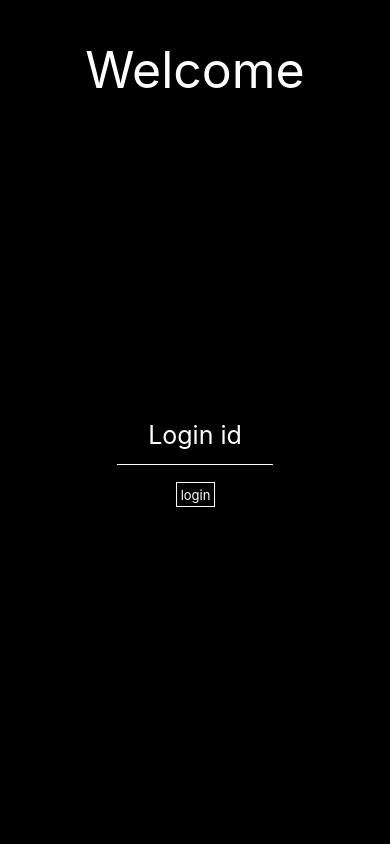
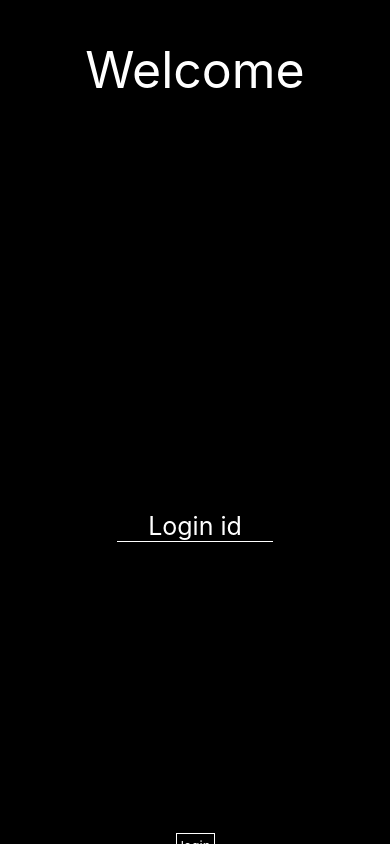
Before and after one commit to Mwattsup/expoTimeclock, a React Native app: screen / in a window 390 px wide. Built offline with nearby package versions, Linux system fonts and the light colour scheme.

Commit message:
fixing button and input position

```diff
--- a/components/Home.js
+++ b/components/Home.js
@@ -31,7 +31,8 @@ const styles = StyleSheet.create({
     input: {
         height: hp('15%'),
         width: wp('40%'),
-        marginTop: hp('20%'),
+        marginTop: hp('32.5%'),
+        marginBottom: hp('32.5%'),
         paddingTop: hp('8%'),
         marginLeft: wp('30%'),
         marginRight: wp('30%'),
```
